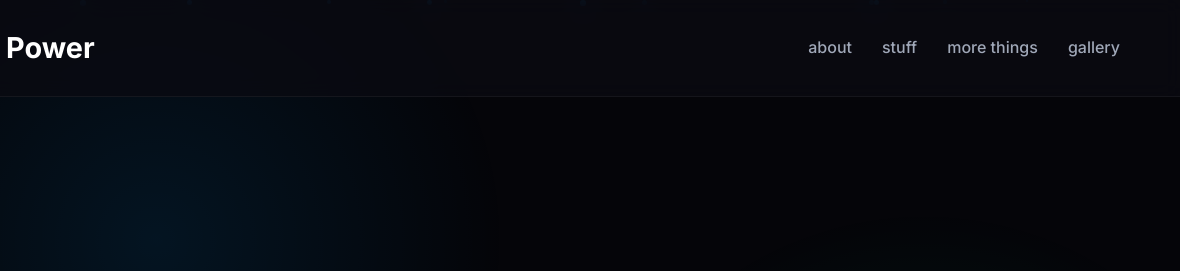
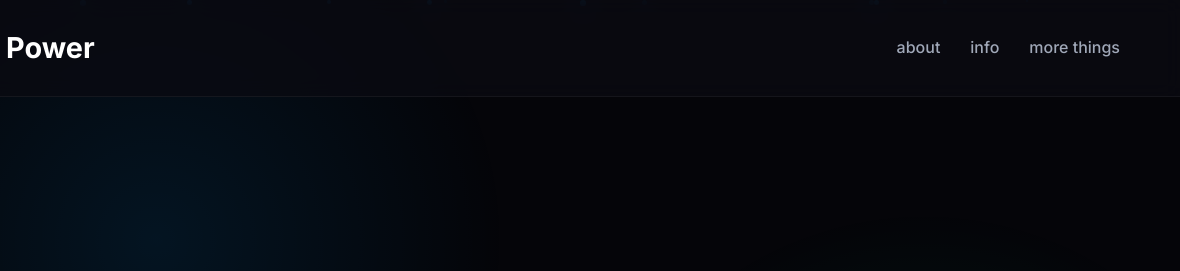
Before and after one commit to pawur/powar, a plain HTML site: page index.html in a window 1280 px wide. Shown: the top 271 px of the page, 100-1280 px from the left. Drawn offline with Linux system fonts and the light colour scheme.

Commit message:
Update index.html

```diff
--- a/index.html
+++ b/index.html
@@ -726,9 +726,9 @@
 
         <nav class="nav-links">
           <a href="#about">about</a>
-          <a href="#stats">stuff</a>
+          <a href="#stats">info</a>
           <a href="#interests">more things</a>
-          <a href="#gallery">gallery</a>
+          <!--<a href="#gallery">gallery</a>1-->
         </nav>
 
         <button class="mobile-menu-btn">☰</button>
@@ -776,7 +776,7 @@
     <section id="stats">
       <center>
         <div class="container">
-          <h2 class="fade-in">stuff</h2>
+          <h2 class="fade-in">info</h2>
           <p class="fade-in delay-1">quantifying my time wasted</p>
 
           <div class="stats-grid">
```
